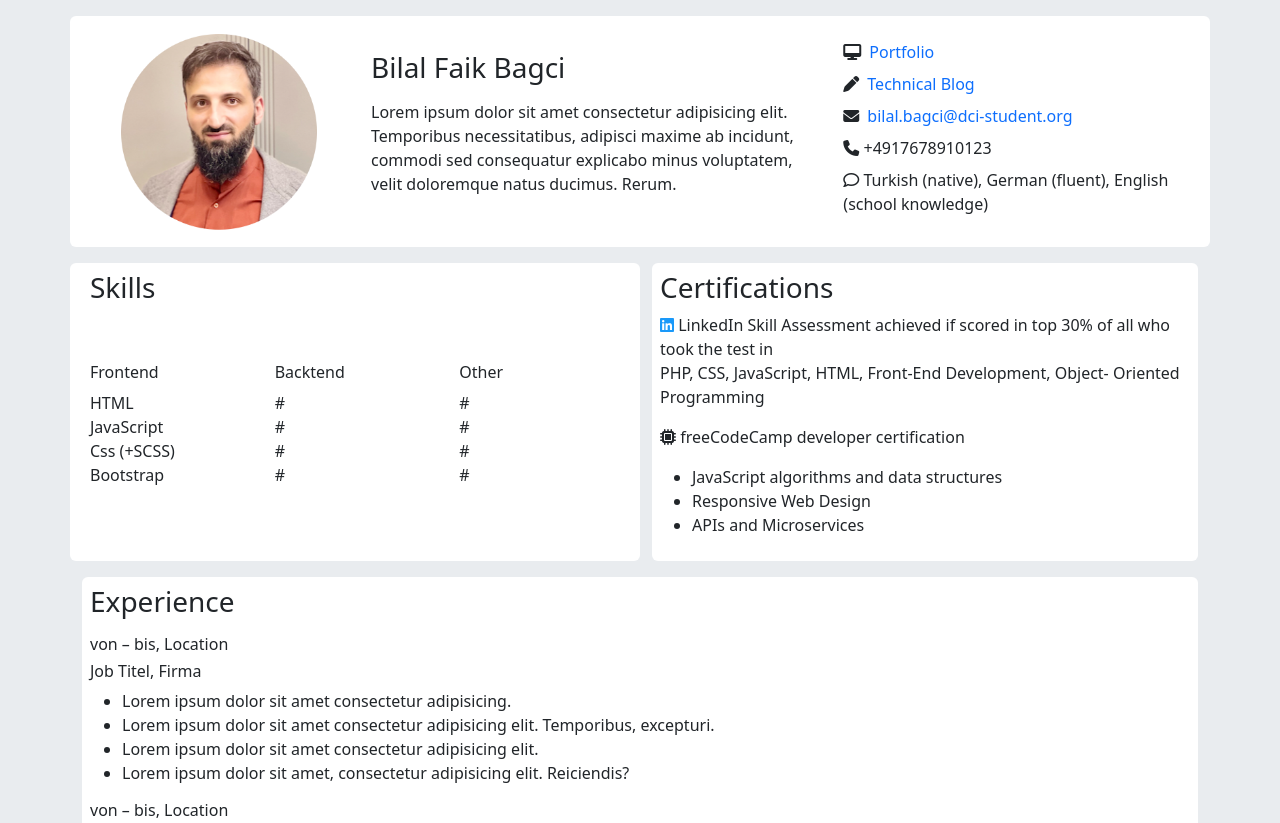
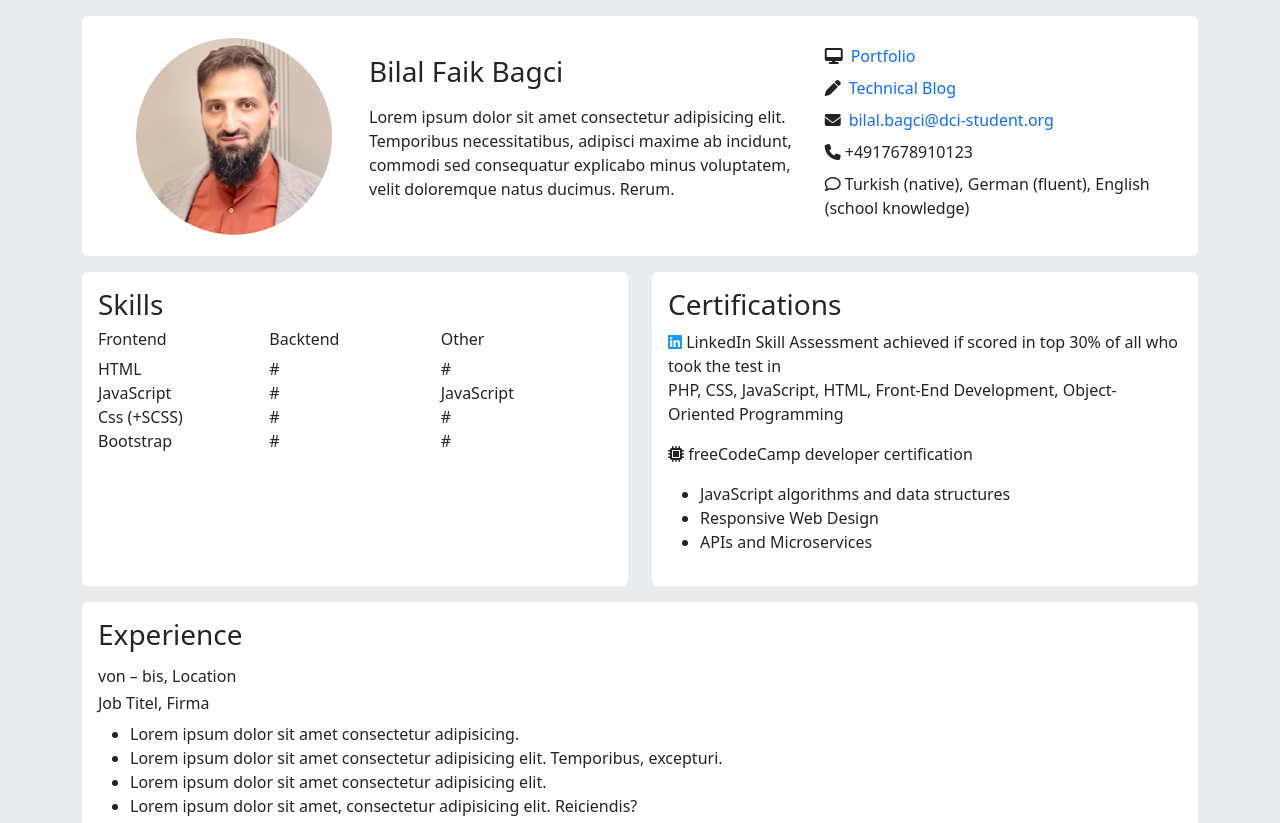
Before and after one commit to webdevbfb/bootstrap-resume, a plain HTML site: page index.html in a window 1280 px wide. Shown: the top 823 px of the page. Drawn offline with nearby package versions, Linux system fonts and the light colour scheme.

Commit message:
Bootstrap Seite design abgeschlossen

```diff
--- a/index.html
+++ b/index.html
@@ -21,8 +21,8 @@
       <div class="row">
 
         <section class="col-12 mb-3">
-            <div class="row bg-white rounded p-2">
-                <div class="d-flex justify-content-center align-items-center col-3 p-2">
+            <div class="d-flex flex-wrap bg-white rounded p-3">
+                <div class="d-flex justify-content-center col-12 col-lg-3 p-1">
                     <!-- Hier kommt dein Bild -->
                     <img
                     class="rounded-circle img-fluid"
@@ -32,12 +32,12 @@
                     width="200px" />
                 </div>
 
-                <div class="d-flex flex-column col-5 justify-content-center">
+                <div class="d-flex flex-column col-12 col-lg-5 justify-content-center">
                     <!-- Hier kommt dein Textinhalt -->
                     <div>
 
-                        <h3 class="mb-3">Bilal Faik Bagci</h3>
-                        <p>
+                        <h1 class="mb-3 h3">Bilal Faik Bagci</h1>
+                        <p class="pe-2">
                             Lorem ipsum dolor sit amet consectetur adipisicing elit.
                             Temporibus necessitatibus, adipisci maxime ab incidunt, commodi
                             sed consequatur explicabo minus voluptatem, velit doloremque natus
@@ -45,7 +45,7 @@
                         </p>
                     </div>
                 </div>
-                <div class="d-flex flex-column col-4 justify-content-center pt-2">
+                <div class="d-flex flex-column col-12 col-lg-4 justify-content-center pt-2">
                     <!-- Hier kommt deine Liste -->
                     <ul class="list-unstyled">
                         <li class="p-1"><i class="fa-solid fa-desktop"></i><a class="text-decoration-none p-2" href="#">Portfolio</a></li>
@@ -58,9 +58,10 @@
             </div>
         </section>
 
-        <section class="col-6 mb-3">
-            <div class="row bg-white rounded p-2 h-100">
-                    <h3>Skills</h3>
+        <section class="col-12 col-lg-6 mb-3">
+            <div class="bg-white rounded p-3 h-100">
+              <h3>Skills</h3>
+              <div class="d-flex">
                     <div class="col-4">
                       <ul class="list-unstyled">
                         <h6>Frontend</h6>
@@ -83,16 +84,17 @@
                       <ul class="list-unstyled">
                         <h6>Other</h6>
                         <li>#</li>
-                        <li>#</li>
+                        <li>JavaScript</li>
                         <li>#</li>
                         <li>#</li>
                       </ul>
                     </div>
+              </div>
             </div>
         </section>
 
-        <section class="col-6 mb-3">
-            <div class="bg-white rounded p-2 h-100">
+        <section class="col-12 col-lg-6 mb-3">
+            <div class="bg-white rounded p-3 h-100">
                 <div>
                     <h3>Certifications</h3>
                     <div>
@@ -113,7 +115,7 @@
         </section>
 
         <section class="col-12 mb-3">
-            <div class="bg-white rounded p-2">
+            <div class="bg-white rounded p-3">
                 <div>
                     <h3 class="mb-3">Experience</h3>
                     <h6>von – bis, Location</h6>
@@ -157,7 +159,7 @@
         </section>
 
         <section class="col-12 mb-3">
-            <div class="bg-white rounded p-2">
+            <div class="bg-white rounded p-3">
                 <div>
                     <h3 class="mb-3">Education</h3>
                     <h6>10/2021 - 10/2024</h6>
```
